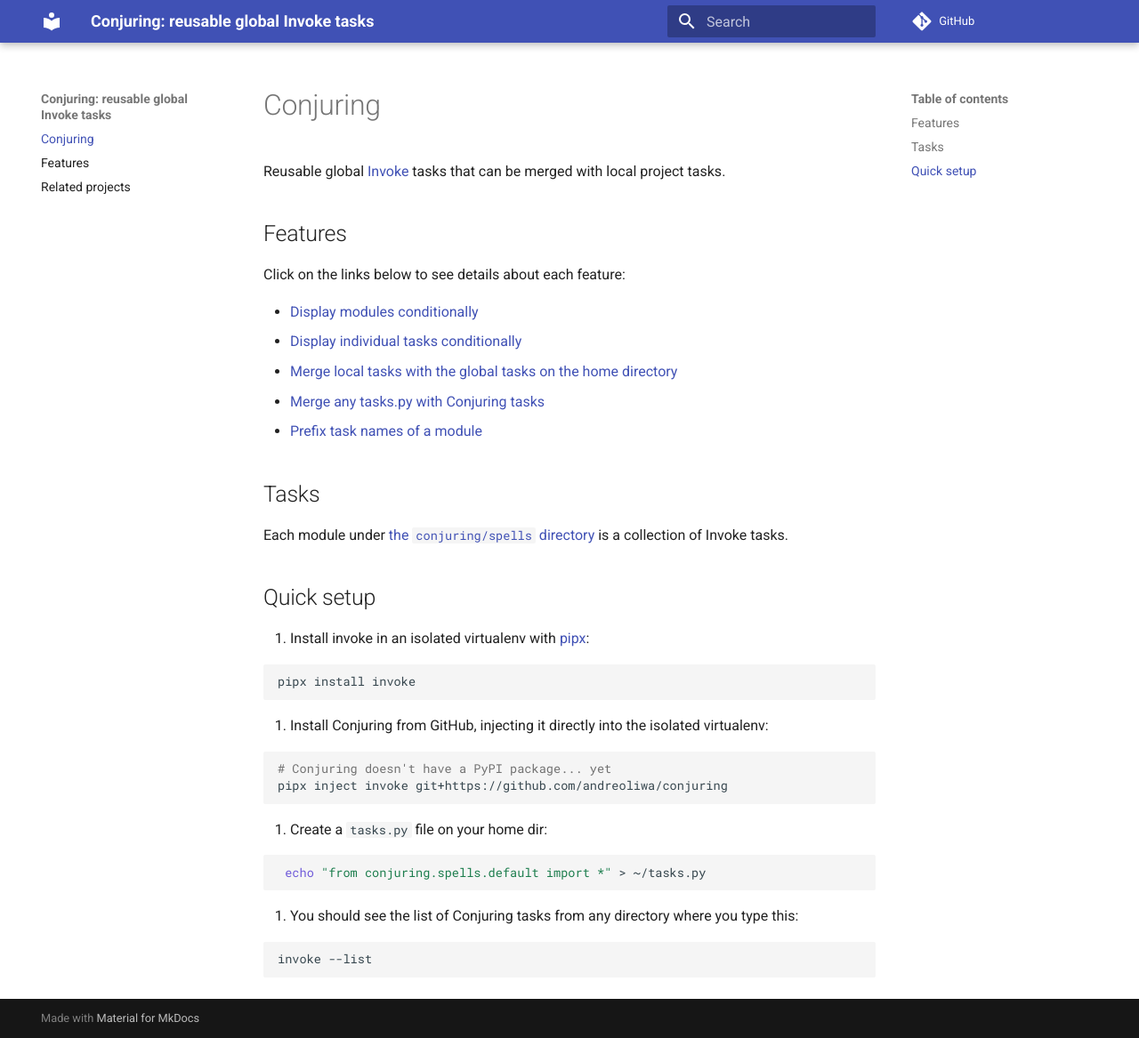
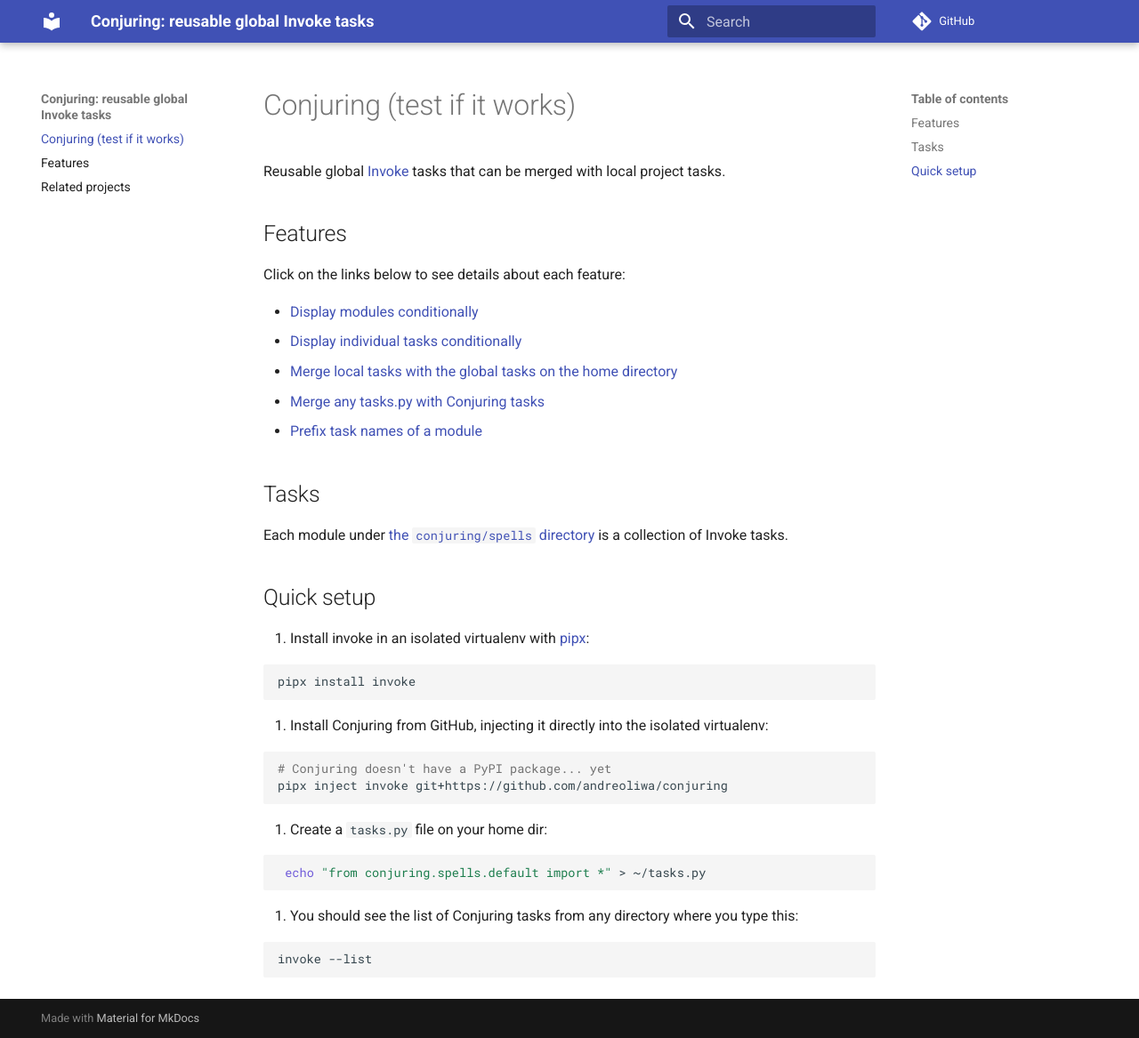
Before and after one commit to andreoliwa/conjuring, an MkDocs documentation site: the page built from docs/README.md, in a window 1280 px wide and 1167 px high. Shown: the whole window at 89% size. Built offline with MkDocs 1.6.1 and Material for MkDocs 9.7.7, drawn with Linux system fonts in a browser that asks for light colours; comment, search, counter and statistics services are not loaded.

Commit message:
docs: small change to test it

```diff
--- a/docs/README.md
+++ b/docs/README.md
@@ -1,4 +1,4 @@
-# Conjuring
+# Conjuring (test if it works)
 
 Reusable global [Invoke](https://github.com/pyinvoke/invoke) tasks that can be
 merged with local project tasks.
```
Also changed, not shown: 1 other file.
